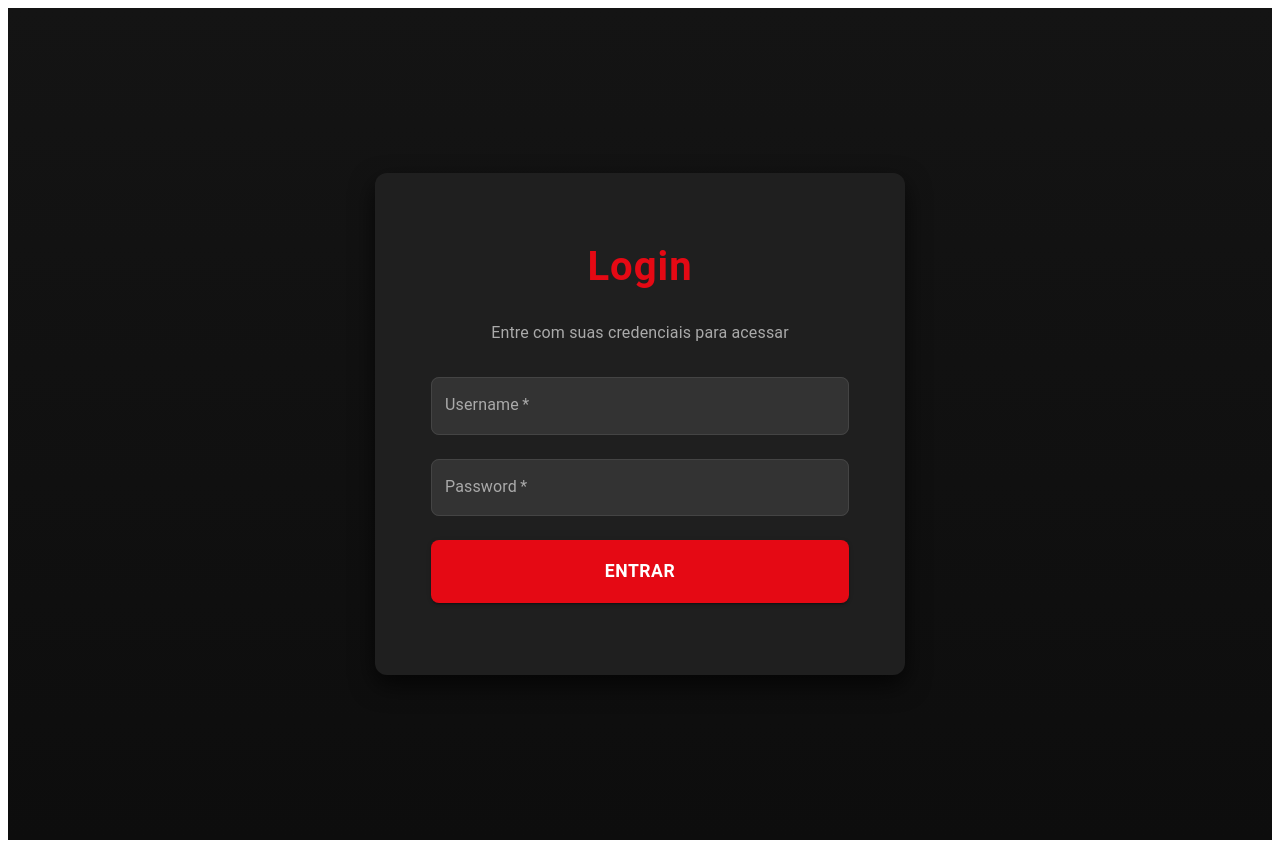
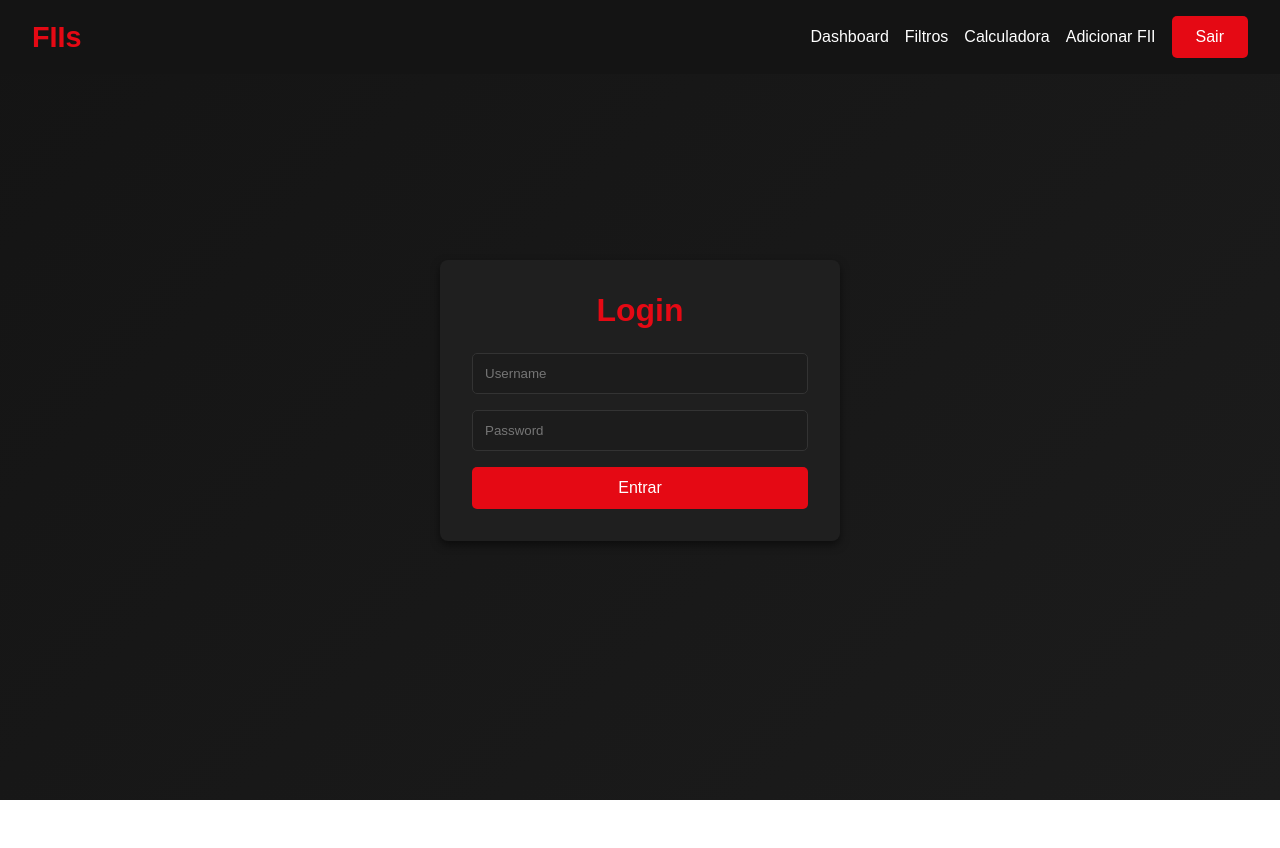
Before and after one commit to Araujoatleta/PlataformaInvest, a React (Create React App) app in the folder frontend/: page / in a window 1280 px wide. After the commit the page ends 800 px from the top, so only its background shows below. Built offline with nearby package versions, Linux system fonts and the light colour scheme; sample sign-in values are in the browser's storage.

Commit message:
Atualizado6

```diff
--- a/frontend/package.json
+++ b/frontend/package.json
@@ -21,6 +21,7 @@
     "react-router-dom": "^6.28.0",
     "react-scripts": "^5.0.1",
     "react-toastify": "^10.0.6",
+    "react-transition-group": "^4.4.5",
     "recharts": "^2.15.0",
     "webpack": "^5.97.1",
     "webpack-cli": "^5.1.4"
--- a/frontend/src/App.js
+++ b/frontend/src/App.js
@@ -1,54 +1,78 @@
-import React, { useState } from "react";
-import { Routes, Route, useNavigate } from "react-router-dom";
-import Navbar from "./components/Navbar";  // Navegação no topo (novo menu)
+import React, { useState, useEffect } from "react";
+import { Routes, Route, useNavigate, useLocation } from "react-router-dom";
+import Navbar from "./components/Navbar"; // Menu superior
 import Dashboard from "./components/Dashboard";
 import CompanyFilter from "./components/CompanyFilter";
 import InvestmentCalculator from "./components/InvestmentCalculator";
 import AddFii from "./components/AddFii";
 import Login from "./components/Login";
 import { ToastContainer } from "react-toastify";
-import 'react-toastify/dist/ReactToastify.css';
+import "react-toastify/dist/ReactToastify.css";
 
 function App() {
   const [isAuthenticated, setIsAuthenticated] = useState(false);
   const navigate = useNavigate();
+  const location = useLocation(); // Para verificar a rota atual
 
-  // Função de login que define a autenticação e redireciona o usuário
+  // Verifica a autenticação ao iniciar o projeto
+  useEffect(() => {
+    const token = localStorage.getItem("token");
+    if (token) {
+      setIsAuthenticated(true);
+    } else {
+      setIsAuthenticated(false);
+      navigate("/login"); // Redireciona para login se não estiver autenticado
+    }
+  }, [navigate]);
+
+  // Função de Login
   const handleLogin = () => {
     setIsAuthenticated(true);
-    localStorage.setItem("token", "your_token_value"); // Armazenando um token fictício
-    navigate("/dashboard"); // Redireciona imediatamente após login
+    localStorage.setItem("token", "your_token_value"); // Simula um token
+    navigate("/dashboard");
   };
 
-  // Função de logout que remove o token e redireciona para login
+  // Função de Logout
   const handleLogout = () => {
     setIsAuthenticated(false);
-    localStorage.removeItem("token"); // Remove o token do localStorage
-    navigate("/login"); // Redireciona para a página de login após o logout
+    localStorage.removeItem("token");
+    navigate("/login");
   };
 
   return (
     <>
-      {/* Se o usuário estiver autenticado, exibe o Navbar (menu superior) */}
-      {isAuthenticated && <Navbar onLogout={handleLogout} />}
+      {/* Navbar só aparece se o usuário estiver autenticado e não estiver na rota de login */}
+      {isAuthenticated && location.pathname !== "/login" && (
+        <Navbar onLogout={handleLogout} />
+      )}
 
       <Routes>
-        <Route
-          path="/"
-          element={isAuthenticated ? <Dashboard /> : <Login onLogin={handleLogin} />}
-        />
+        {/* Página de Login */}
         <Route path="/login" element={<Login onLogin={handleLogin} />} />
+        <Route path="/" element={<Login onLogin={handleLogin} />} />
+
+        {/* Páginas protegidas */}
         <Route
           path="/dashboard"
-          element={isAuthenticated ? <Dashboard /> : <Login onLogin={handleLogin} />}
+          element={
+            isAuthenticated ? <Dashboard /> : <Login onLogin={handleLogin} />
+          }
         />
         <Route
           path="/company-filter"
-          element={isAuthenticated ? <CompanyFilter /> : <Login onLogin={handleLogin} />}
+          element={
+            isAuthenticated ? <CompanyFilter /> : <Login onLogin={handleLogin} />
+          }
         />
         <Route
           path="/investment-calculator"
-          element={isAuthenticated ? <InvestmentCalculator /> : <Login onLogin={handleLogin} />}
+          element={
+            isAuthenticated ? (
+              <InvestmentCalculator />
+            ) : (
+              <Login onLogin={handleLogin} />
+            )
+          }
         />
         <Route
           path="/add-fii"
--- /dev/null
+++ b/frontend/src/components/App.css
@@ -0,0 +1,24 @@
+body, html {
+    margin: 0;
+    padding: 0;
+    height: 100%;
+    background: linear-gradient(to bottom, #141414, #1F1F1F);
+    color: #FFFFFF;
+    font-family: "Arial", sans-serif;
+  }
+
+  .container {
+    text-align: center;
+    margin-top: 50px;
+  }
+
+  .title {
+    color: #E50914;
+    font-size: 2.5rem;
+  }
+
+  .content {
+    font-size: 1.2rem;
+    margin: 10px auto;
+    max-width: 800px;
+  }
--- a/frontend/src/components/Dashboard.js
+++ b/frontend/src/components/Dashboard.js
@@ -1,11 +1,8 @@
 import React, { useState, useEffect } from "react";
 import {
   Grid,
-  Card,
   CardContent,
   Typography,
-  AppBar,
-  Toolbar,
   Box,
   Button,
   TextField,
@@ -23,68 +20,33 @@ import {
 } from "recharts";
 import { toast, ToastContainer } from "react-toastify";
 import "react-toastify/dist/ReactToastify.css";
-import { styled, keyframes } from "@mui/system";
+import { styled } from "@mui/system";
 
-// Keyframes para animação de fade-in com zoom
-const fadeInZoom = keyframes`
-  from {
-    opacity: 0;
-    transform: scale(0.9);
-  }
-  to {
-    opacity: 1;
-    transform: scale(1);
-  }
-`;
-
-// Estilos principais baseados no layout Netflix
+// Estilos
 const RootContainer = styled(Box)({
   minHeight: "100vh",
-  backgroundColor: "#141414",
+  background: "linear-gradient(135deg, #141414, #1C1C1C)",
   color: "#EDEDED",
-  display: "flex",
-  flexDirection: "column",
-  animation: `${fadeInZoom} 1s ease-out`, // Animação aplicada ao carregar
+  padding: "2rem",
 });
 
-const StyledAppBar = styled(AppBar)({
-  backgroundColor: "#141414",
-  boxShadow: "none",
-});
-
-const Title = styled(Typography)({
-  fontWeight: "bold",
-  color: "#E50914", // Vermelho Netflix
-});
-
-const FilterContainer = styled(Box)({
-  display: "flex",
-  justifyContent: "space-between",
-  alignItems: "center",
-  margin: "20px 0",
-  gap: "1rem",
-  flexWrap: "wrap",
-});
-
-const HoverCard = styled(Card)({
-  boxShadow: "0px 4px 6px rgba(0, 0, 0, 0.5)",
+const HoverCard = styled(Box)({
   backgroundColor: "#1F1F1F",
-  color: "#EDEDED",
-  transition: "transform 0.3s ease, box-shadow 0.3s ease",
+  color: "#FFFFFF",
+  boxShadow: "0 4px 8px rgba(0, 0, 0, 0.5)",
+  borderRadius: "10px",
+  padding: "1.5rem",
+  transition: "transform 0.3s ease",
   "&:hover": {
     transform: "scale(1.05)",
-    boxShadow: "0px 8px 16px rgba(0, 0, 0, 0.8)",
   },
 });
 
 const ButtonStyled = styled(Button)({
   backgroundColor: "#E50914",
   color: "#FFFFFF",
-  transition: "all 0.3s ease",
   "&:hover": {
     backgroundColor: "#B20710",
-    transform: "scale(1.05)",
-    boxShadow: "0 0 10px rgba(229, 9, 20, 0.8)",
   },
 });
 
@@ -141,25 +103,17 @@ const Dashboard = () => {
 
   return (
     <RootContainer>
-      {/* Barra Superior */}
-      <StyledAppBar position="static">
-        <Toolbar>
-          <Title variant="h6">Dashboard de FIIs</Title>
-        </Toolbar>
-      </StyledAppBar>
-
       <ToastContainer />
 
       {/* Filtros */}
-      <Box sx={{ padding: "2rem" }}>
-        <FilterContainer>
+      <Box display="flex" gap={2} mb={4} flexWrap="wrap">
         <TextField
           label="Pesquisar FII"
           name="pesquisa"
           variant="outlined"
           size="small"
           onChange={handleFilterChange}
-            sx={{ backgroundColor: "#FFFFFF", borderRadius: "4px" }}
+          sx={{ backgroundColor: "#FFFFFF", borderRadius: "4px", flex: 1 }}
         />
         <Select
           displayEmpty
@@ -167,7 +121,7 @@ const Dashboard = () => {
           value={filters.segmento}
           onChange={handleFilterChange}
           size="small"
-            sx={{ backgroundColor: "#FFFFFF", borderRadius: "4px" }}
+          sx={{ backgroundColor: "#FFFFFF", borderRadius: "4px", flex: 1 }}
         >
           <MenuItem value="">Todos Segmentos</MenuItem>
           <MenuItem value="Lajes Corporativas">Lajes Corporativas</MenuItem>
@@ -176,50 +130,42 @@ const Dashboard = () => {
         <ButtonStyled onClick={fetchFiis} variant="contained">
           Filtrar
         </ButtonStyled>
-        </FilterContainer>
+      </Box>
 
       {/* Estatísticas */}
-        <Grid container spacing={3}>
+      <Grid container spacing={3} mb={4}>
         {[
           { label: "Total de FIIs", value: stats.totalFiis },
-            { label: "Média de Cotação", value: `R$ ${stats.mediaCotacao}` },
-            { label: "Média de Vacância", value: `${stats.mediaVacancia}%` },
+          { label: "Média de Cotação", value:` R$ ${stats.mediaCotacao} `},
+          { label: "Média de Vacância", value: `${stats.mediaVacancia}% `},
         ].map((item, index) => (
           <Grid item xs={12} md={4} key={index}>
             <HoverCard>
-                <CardContent sx={{ textAlign: "center" }}>
-                  <Typography variant="h6">{item.label}</Typography>
+              <Typography variant="h6" gutterBottom>
+                {item.label}
+              </Typography>
               <Typography variant="h3" sx={{ color: "#E50914" }}>
                 {item.value}
               </Typography>
-                </CardContent>
             </HoverCard>
           </Grid>
         ))}
       </Grid>
 
       {/* Gráfico */}
-        <Box sx={{ marginTop: "2rem" }}>
       <HoverCard>
-            <CardContent>
-              <Typography variant="h6" sx={{ textAlign: "center" }}>
+        <Typography variant="h6" sx={{ textAlign: "center", mb: 2 }}>
           Liquidez dos FIIs
-              </Typography>
-              <ResponsiveContainer width="100%" height={300}>
+        </Typography><ResponsiveContainer width="100%" height={300}>
           <BarChart data={fiis}>
             <CartesianGrid strokeDasharray="3 3" stroke="#666" />
             <XAxis dataKey="nome" tick={{ fill: "#EDEDED" }} />
             <YAxis tick={{ fill: "#EDEDED" }} />
-                  <Tooltip
-                    contentStyle={{ background: "#333", color: "#FFFFFF" }}
-                  />
+            <Tooltip contentStyle={{ background: "#333", color: "#FFFFFF" }} />
             <Bar dataKey="liquidez" fill="#E50914" />
           </BarChart>
         </ResponsiveContainer>
-            </CardContent>
       </HoverCard>
-        </Box>
-      </Box>
     </RootContainer>
   );
 };
--- a/frontend/src/components/InvestmentCalculator.js
+++ b/frontend/src/components/InvestmentCalculator.js
@@ -1,76 +1,5 @@
 import React, { useState } from "react";
-import { TextField, Button, Typography, Box, Card, CardContent } from "@mui/material";
-import { styled } from "@mui/system";
-
-// Estilos
-const BackgroundContainer = styled(Box)({
-  minHeight: "100vh",
-  background: "linear-gradient(to bottom, #141414, #0D0D0D)", // Fundo degradê Netflix
-  display: "flex",
-  justifyContent: "center",
-  alignItems: "center",
-  padding: "1rem",
-});
-
-const StyledCard = styled(Card)({
-  padding: "2.5rem",
-  borderRadius: "12px",
-  backgroundColor: "#1F1F1F", // Fundo mais escuro
-  color: "#FFFFFF",
-  boxShadow: "0px 10px 25px rgba(0, 0, 0, 0.7)",
-  maxWidth: "450px",
-  width: "100%",
-  textAlign: "center",
-});
-
-const StyledButton = styled(Button)({
-  backgroundColor: "#E50914", // Vermelho Netflix
-  color: "#FFFFFF",
-  fontWeight: "bold",
-  padding: "0.8rem",
-  fontSize: "1.1rem",
-  borderRadius: "8px",
-  "&:hover": {
-    backgroundColor: "#B20710",
-    transform: "scale(1.05)",
-    transition: "transform 0.3s ease",
-  },
-});
-
-const StyledTextField = styled(TextField)({
-  marginBottom: "1.5rem",
-  "& .MuiOutlinedInput-root": {
-    "& fieldset": {
-      borderColor: "#444", // Borda padrão
-    },
-    "&:hover fieldset": {
-      borderColor: "#E50914", // Borda no hover
-    },
-    "&.Mui-focused fieldset": {
-      borderColor: "#E50914", // Borda no foco
-    },
-    borderRadius: "8px",
-    backgroundColor: "#333", // Fundo do campo input
-  },
-  "& .MuiInputLabel-root": {
-    color: "#AAA",
-    "&.Mui-focused": {
-      color: "#E50914", // Cor do label no foco
-    },
-  },
-  input: {
-    color: "#FFFFFF",
-    fontSize: "1.1rem",
-    padding: "1rem",
-  },
-});
-
-const Title = styled(Typography)({
-  color: "#E50914",
-  fontWeight: "bold",
-  fontSize: "2rem",
-  marginBottom: "1rem",
-});
+import { Box, TextField, Button, Typography, Card, CardContent } from "@mui/material";
 
 const InvestmentCalculator = () => {
   const [quantity, setQuantity] = useState(0);
@@ -82,39 +11,41 @@ const InvestmentCalculator = () => {
   };
 
   return (
-    <BackgroundContainer>
-      <StyledCard>
+    <Box sx={{ maxWidth: 600, margin: "50px auto", textAlign: "center" }}>
+      <Card sx={{ backgroundColor: "#1F1F1F", color: "#FFFFFF", padding: 3 }}>
         <CardContent>
-          <Title>Calculadora de Investimentos</Title>
-
-          <StyledTextField
+          <Typography variant="h5" gutterBottom>
+            Calculadora de Investimentos
+          </Typography>
+          <TextField
             label="Quantidade"
-            value={quantity}
+            type="number"
+            variant="outlined"
             onChange={(e) => setQuantity(e.target.value)}
+            fullWidth
+            margin="normal"
+            sx={{ backgroundColor: "#FFFFFF", borderRadius: "4px" }}
+          />
+          <TextField
+            label="Preço por Ação"
             type="number"
+            variant="outlined"
+            onChange={(e) => setPrice(e.target.value)}
             fullWidth
+            margin="normal"
+            sx={{ backgroundColor: "#FFFFFF", borderRadius: "4px" }}
           />
-
-          <StyledTextField
-            label="Preço por Ação"
-            value={price}
-            onChange={(e) => setPrice(e.target.value)}
-            type="number"
-            fullWidth
-          />
-
-          <StyledButton fullWidth variant="contained" onClick={calculateTotal}>
+          <Button variant="contained" color="error" onClick={calculateTotal} sx={{ marginTop: 2 }}>
             Calcular
-          </StyledButton>
-
+          </Button>
           {total !== null && (
-            <Typography variant="h6" sx={{ marginTop: "2rem", color: "#E50914" }}>
-              Total: R$ {total}
+            <Typography variant="h6" sx={{ marginTop: 2 }}>
+              Total: R${total}
             </Typography>
           )}
         </CardContent>
-      </StyledCard>
-    </BackgroundContainer>
+      </Card>
+    </Box>
   );
 };
 
--- a/frontend/src/components/Login.js
+++ b/frontend/src/components/Login.js
@@ -1,93 +1,7 @@
 import React, { useState } from "react";
-import {
-  TextField,
-  Button,
-  Card,
-  CardContent,
-  Typography,
-  Box,
-} from "@mui/material";
 import { useNavigate } from "react-router-dom";
 import { toast } from "react-toastify";
-import "react-toastify/dist/ReactToastify.css";
-import { styled } from "@mui/system";
-
-// Estilos
-const BackgroundContainer = styled(Box)({
-  minHeight: "100vh",
-  background: "linear-gradient(to bottom, #141414, #0D0D0D)", // Fundo sólido degradê Netflix
-  display: "flex",
-  justifyContent: "center",
-  alignItems: "center",
-  padding: "1rem",
-});
-
-const StyledCard = styled(Card)({
-  padding: "3rem 2.5rem",
-  borderRadius: "12px",
-  backgroundColor: "#1F1F1F", // Fundo mais escuro
-  color: "#FFFFFF",
-  boxShadow: "0px 10px 25px rgba(0, 0, 0, 0.7)",
-  maxWidth: "450px",
-  width: "100%",
-  textAlign: "center",
-});
-
-const StyledButton = styled(Button)({
-  backgroundColor: "#E50914", // Vermelho Netflix
-  color: "#FFFFFF",
-  fontWeight: "bold",
-  padding: "1rem",
-  fontSize: "1.1rem",
-  borderRadius: "8px",
-  "&:hover": {
-    backgroundColor: "#B20710", // Vermelho mais escuro no hover
-    transform: "scale(1.05)",
-    transition: "transform 0.3s ease",
-  },
-});
-
-const StyledTextField = styled(TextField)({
-  marginBottom: "1.5rem",
-  "& .MuiOutlinedInput-root": {
-    "& fieldset": {
-      borderColor: "#444", // Borda padrão
-    },
-    "&:hover fieldset": {
-      borderColor: "#E50914", // Borda no hover
-    },
-    "&.Mui-focused fieldset": {
-      borderColor: "#E50914", // Borda no foco
-    },
-    borderRadius: "8px",
-    backgroundColor: "#333", // Fundo do campo input
-  },
-  "& .MuiInputLabel-root": {
-    color: "#AAA",
-    "&.Mui-focused": {
-      color: "#E50914", // Cor do label no foco
-    },
-  },
-  input: {
-    color: "#FFFFFF",
-    fontSize: "1.1rem",
-    padding: "1rem",
-  },
-});
-
-const Title = styled(Typography)({
-  color: "#E50914",
-  fontWeight: "bold",
-  fontSize: "2.5rem",
-  marginBottom: "1.5rem",
-  letterSpacing: "1px",
-});
-
-const Subtitle = styled(Typography)({
-  color: "#AAAAAA",
-  marginBottom: "2rem",
-  fontSize: "1rem",
-});
+import "../styles/global.css"; // Importa o estilo global
 
 const Login = ({ onLogin }) => {
   const [username, setUsername] = useState("");
@@ -96,7 +10,6 @@ const Login = ({ onLogin }) => {
 
   const handleLogin = (e) => {
     e.preventDefault();
-
     if (username === "admin" && password === "1234") {
       toast.success("Login realizado com sucesso!");
       localStorage.setItem("token", "your_token_value");
@@ -108,40 +21,32 @@ const Login = ({ onLogin }) => {
   };
 
   return (
-    <BackgroundContainer>
-      <StyledCard>
-        <CardContent>
-          <Title>Login</Title>
-          <Subtitle>Entre com suas credenciais para acessar</Subtitle>
+    <div style={{ display: "flex", justifyContent: "center", alignItems: "center", height: "100vh" }}>
+      <div className="card" style={{ width: "400px", padding: "2rem" }}>
+        <h1 style={{ textAlign: "center", marginBottom: "1.5rem", color: "#E50914" }}>Login</h1>
         <form onSubmit={handleLogin}>
-            <StyledTextField
-              fullWidth
-              label="Username"
-              variant="outlined"
+          <input
+            type="text"
+            placeholder="Username"
             value={username}
             onChange={(e) => setUsername(e.target.value)}
+            className="input-field"
             required
           />
-            <StyledTextField
-              fullWidth
-              label="Password"
+          <input
             type="password"
-              variant="outlined"
+            placeholder="Password"
             value={password}
             onChange={(e) => setPassword(e.target.value)}
+            className="input-field"
             required
           />
-            <StyledButton
-              fullWidth
-              variant="contained"
-              type="submit"
-            >
+          <button type="submit" className="btn-primary" style={{ width: "100%" }}>
             Entrar
-            </StyledButton>
+          </button>
         </form>
-        </CardContent>
-      </StyledCard>
-    </BackgroundContainer>
+      </div>
+    </div>
   );
 };
 
--- a/frontend/src/components/Navbar.js
+++ b/frontend/src/components/Navbar.js
@@ -1,31 +1,21 @@
 import React from "react";
-import { AppBar, Toolbar, Button, Typography } from "@mui/material";
 import { Link } from "react-router-dom";
+import "../styles/global.css";
 
 const Navbar = ({ onLogout }) => {
   return (
-    <AppBar position="static" sx={{ backgroundColor: "#333" }}>
-      <Toolbar>
-        <Typography variant="h6" sx={{ flexGrow: 1 }}>
-          Invest
-        </Typography>
-        <Button color="inherit" component={Link} to="/dashboard">
-          Dashboard
-        </Button>
-        <Button color="inherit" component={Link} to="/company-filter">
-          Filtros FIIs
-        </Button>
-        <Button color="inherit" component={Link} to="/investment-calculator">
-          Calculadora
-        </Button>
-        <Button color="inherit" component={Link} to="/add-fii">
-          Adicionar FII
-        </Button>
-        <Button color="inherit" onClick={onLogout}>
+    <div className="navbar">
+      <h1>FIIs</h1>
+      <div>
+        <Link to="/dashboard">Dashboard</Link>
+        <Link to="/company-filter">Filtros</Link>
+        <Link to="/investment-calculator">Calculadora</Link>
+        <Link to="/add-fii">Adicionar FII</Link>
+        <button className="btn-primary" onClick={onLogout} style={{ marginLeft: "1rem" }}>
           Sair
-        </Button>
-      </Toolbar>
-    </AppBar>
+        </button>
+      </div>
+    </div>
   );
 };
 
--- /dev/null
+++ b/frontend/src/styles/global.css
@@ -0,0 +1,115 @@
+/* Global Reset */
+* {
+    margin: 0;
+    padding: 0;
+    box-sizing: border-box;
+    font-family: "Arial", sans-serif;
+  }
+
+  /* Body Styling */
+  body, html {
+    width: 100%;
+    height: 100%;
+    background: linear-gradient(135deg, #141414, #1C1C1C);
+    color: #FFFFFF;
+    overflow-x: hidden;
+  }
+
+  /* Header Navbar */
+  .navbar {
+    background: #141414;
+    display: flex;
+    justify-content: space-between;
+    align-items: center;
+    padding: 1rem 2rem;
+    position: fixed;
+    top: 0;
+    width: 100%;
+    z-index: 1000;
+  }
+
+  .navbar h1 {
+    color: #E50914; /* Netflix Red */
+    font-size: 1.8rem;
+  }
+
+  .navbar a {
+    color: #FFFFFF;
+    text-decoration: none;
+    margin-left: 1rem;
+    transition: color 0.3s;
+  }
+
+  .navbar a:hover {
+    color: #E50914;
+  }
+
+  /* Buttons */
+  .btn-primary {
+    background-color: #E50914;
+    color: #FFFFFF;
+    border: none;
+    padding: 0.75rem 1.5rem;
+    font-size: 1rem;
+    cursor: pointer;
+    border-radius: 5px;
+    transition: transform 0.3s, background 0.3s;
+  }
+
+  .btn-primary:hover {
+    background-color: #B20710;
+    transform: scale(1.05);
+  }
+
+  /* Forms and Input Fields */
+  .input-field {
+    width: 100%;
+    margin-bottom: 1rem;
+    padding: 0.75rem;
+    border: 1px solid #333;
+    border-radius: 5px;
+    background-color: #1C1C1C;
+    color: #FFFFFF;
+  }
+
+  /* Cards */
+  .card {
+    background-color: #1F1F1F;
+    border: none;
+    border-radius: 8px;
+    box-shadow: 0 4px 8px rgba(0, 0, 0, 0.5);
+    transition: transform 0.3s;
+  }
+
+  .card:hover {
+    transform: translateY(-5px);
+  }
+
+  /* Dashboard Grid */
+  .dashboard-container {
+    padding: 4rem 2rem;
+    display: grid;
+    gap: 2rem;
+    grid-template-columns: repeat(auto-fit, minmax(250px, 1fr));
+  }
+
+  .dashboard-card {
+    text-align: center;
+    background-color: #141414;
+    color: #FFFFFF;
+    padding: 2rem;
+    border-radius: 10px;
+  }
+
+  .dashboard-card h3 {
+    color: #E50914;
+  }
+
+  /* Footer */
+  .footer {
+    background: #141414;
+    color: #888;
+    text-align: center;
+    padding: 1rem 0;
+    margin-top: 2rem;
+  }
```
Also changed, not shown: frontend/src/components/Header.js (added, +22 -0 lines), frontend/src/components/ScrollAnimation.js (added, +21 -0 lines), 2 other files (tests, documents, lock files or other folders). Lines whose indentation alone changed are shown as unchanged.
